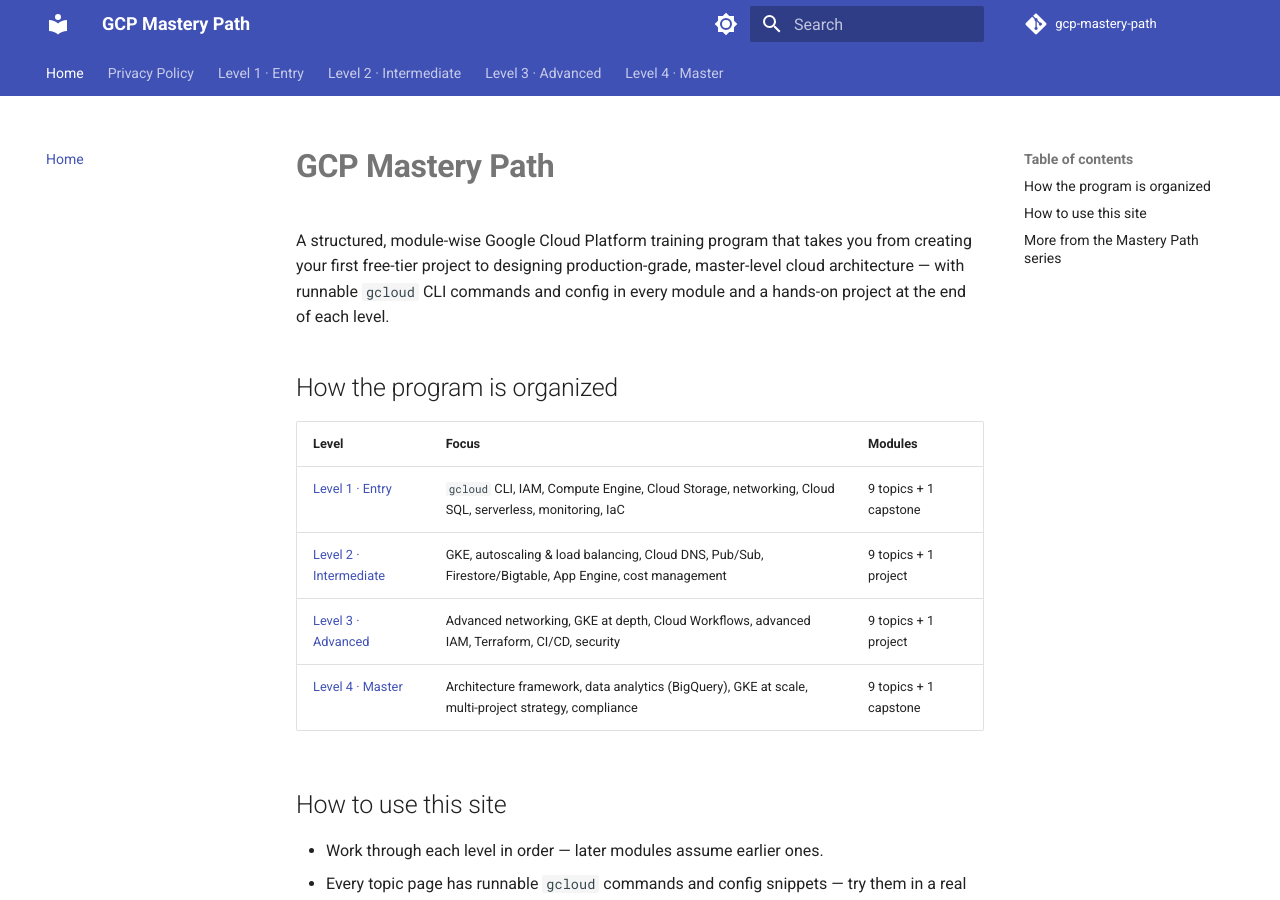
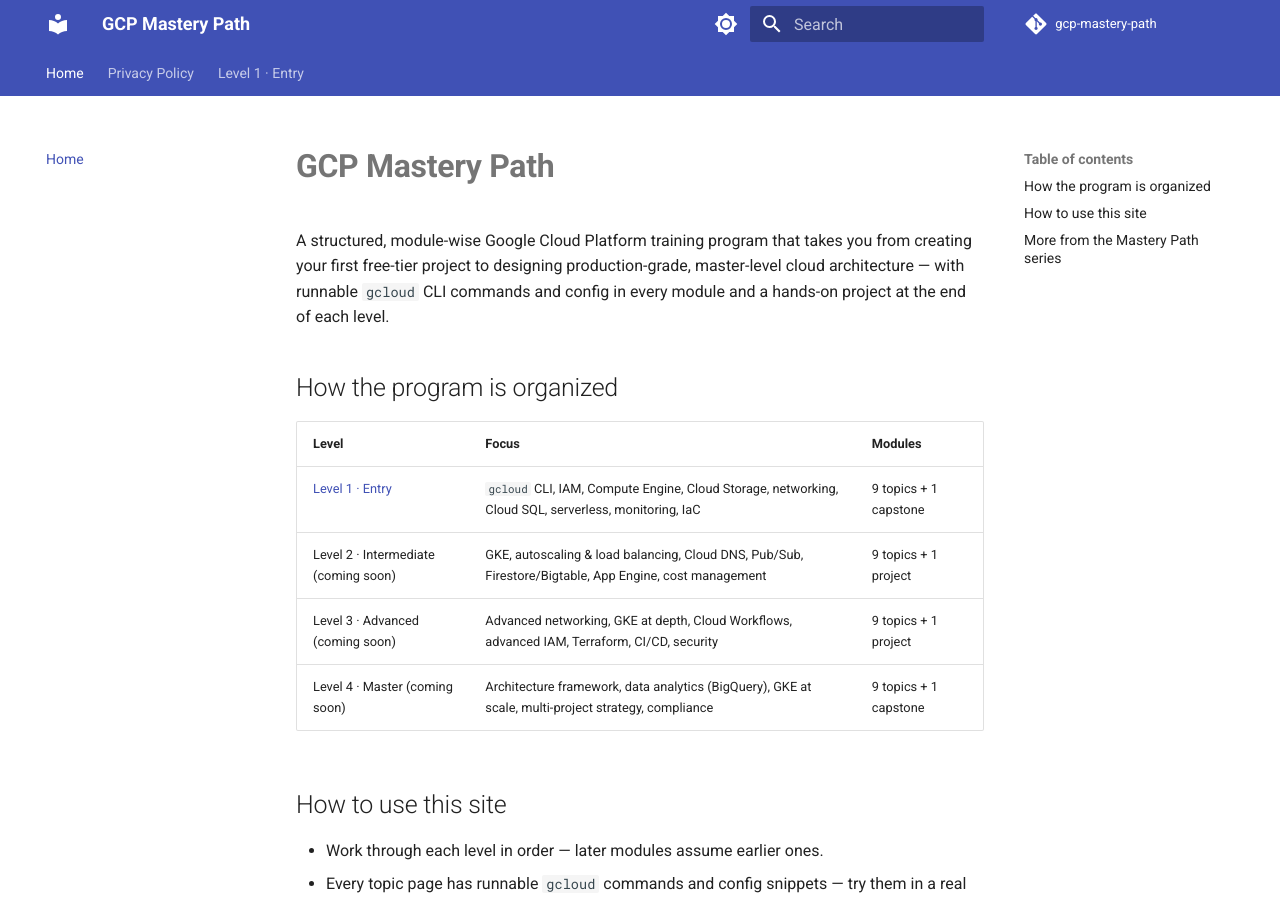
Before and after one commit to SIGILIPELLI/gcp-mastery-path, an MkDocs documentation site: the page built from docs/index.md, in a window 1280 px wide and 900 px high. Built offline with MkDocs 1.6.1 and Material for MkDocs 9.7.7, drawn with Linux system fonts in a browser that asks for light colours; comment, search, counter and statistics services are not loaded; part of the change alters nothing that is shown.

Commit message:
Hide unfinished levels from crawl surface pending content backfill
AdSense flagged the domain for 'Low value content'. Real lessons are
being written level by level; in the meantime this removes only the
still-unwritten levels from nav/sitemap/homepage (files are untouched)
so the site isn't submitting thin content to Google during the
backfill. Re-running this after a level's content is finished
automatically restores it.

Co-Authored-By: Claude Opus 5 <noreply@anthropic.com>

```diff
--- a/docs/index.md
+++ b/docs/index.md
@@ -15,9 +15,9 @@ config in every module and a hands-on project at the end of each level.
 | Level | Focus | Modules |
 |-------|-------|---------|
 | [Level 1 · Entry](level-1/index.md) | `gcloud` CLI, IAM, Compute Engine, Cloud Storage, networking, Cloud SQL, serverless, monitoring, IaC | 9 topics + 1 capstone |
-| [Level 2 · Intermediate](level-2/index.md) | GKE, autoscaling & load balancing, Cloud DNS, Pub/Sub, Firestore/Bigtable, App Engine, cost management | 9 topics + 1 project |
-| [Level 3 · Advanced](level-3/index.md) | Advanced networking, GKE at depth, Cloud Workflows, advanced IAM, Terraform, CI/CD, security | 9 topics + 1 project |
-| [Level 4 · Master](level-4/index.md) | Architecture framework, data analytics (BigQuery), GKE at scale, multi-project strategy, compliance | 9 topics + 1 capstone |
+| Level 2 · Intermediate (coming soon) | GKE, autoscaling & load balancing, Cloud DNS, Pub/Sub, Firestore/Bigtable, App Engine, cost management | 9 topics + 1 project |
+| Level 3 · Advanced (coming soon) | Advanced networking, GKE at depth, Cloud Workflows, advanced IAM, Terraform, CI/CD, security | 9 topics + 1 project |
+| Level 4 · Master (coming soon) | Architecture framework, data analytics (BigQuery), GKE at scale, multi-project strategy, compliance | 9 topics + 1 capstone |
 
 ## How to use this site
 
--- a/mkdocs.yml
+++ b/mkdocs.yml
@@ -62,39 +62,8 @@ nav:
       - "08 · Cloud Monitoring & Logging": level-1/08-monitoring-logging.md
       - "09 · Infrastructure as Code (Terraform on GCP)": level-1/09-terraform-intro.md
       - "10 · Capstone Project": level-1/10-capstone-project.md
-  - "Level 2 · Intermediate":
-      - Overview: level-2/index.md
-      - "01 · Containers on GCP (GKE Basics)": level-2/01-gke-containers.md
-      - "02 · Autoscaling & Load Balancing": level-2/02-autoscaling-load-balancing.md
-      - "03 · Cloud DNS & Domains": level-2/03-cloud-dns.md
-      - "04 · Pub/Sub Messaging": level-2/04-pubsub-messaging.md
-      - "05 · Firestore & Bigtable Deep Dive": level-2/05-firestore-bigtable.md
-      - "06 · App Engine": level-2/06-app-engine.md
-      - "07 · Secret Manager & Config": level-2/07-secret-manager.md
-      - "08 · Cloud CDN & Cloud Armor": level-2/08-cloud-cdn-armor.md
-      - "09 · Cost Management & Billing": level-2/09-cost-management-billing.md
-      - "10 · Project — Scalable Web App": level-2/10-project-scalable-web-app.md
-  - "Level 3 · Advanced":
-      - Overview: level-3/index.md
-      - "01 · Advanced VPC (Peering, Shared VPC, Interconnect)": level-3/01-advanced-vpc.md
-      - "02 · Kubernetes on GCP (GKE Advanced)": level-3/02-gke-advanced.md
-      - "03 · Cloud Workflows & Orchestration": level-3/03-workflows-orchestration.md
-      - "04 · Advanced IAM (Org Policies, Custom Roles)": level-3/04-advanced-iam.md
-      - "05 · Terraform on GCP (Advanced)": level-3/05-terraform-on-gcp.md
-      - "06 · CI/CD (Cloud Build, Artifact Registry)": level-3/06-cicd-cloud-build.md
-      - "07 · Multi-Region & Disaster Recovery": level-3/07-multi-region-disaster-recovery.md
-      - "08 · Advanced Monitoring (Cloud Trace & Profiler)": level-3/08-advanced-monitoring-trace.md
-      - "09 · Security Deep Dive (Security Command Center, VPC Service Controls)": level-3/09-security-deep-dive.md
-      - "10 · Project — Multi-Tier CI/CD Pipeline": level-3/10-project-cicd-pipeline.md
-  - "Level 4 · Master":
-      - Overview: level-4/index.md
-      - "01 · GCP Architecture Framework": level-4/01-architecture-framework.md
-      - "02 · Advanced Serverless (Eventarc at Scale)": level-4/02-advanced-serverless-eventarc.md
-      - "03 · Data Analytics (BigQuery, Dataflow, Dataproc)": level-4/03-data-analytics-bigquery.md
-      - "04 · Kubernetes at Scale (GKE Production Patterns)": level-4/04-gke-at-scale.md
-      - "05 · Multi-Project Strategy (Organizations, Folders)": level-4/05-multi-project-strategy.md
-      - "06 · Cost Optimization at Scale": level-4/06-cost-optimization-at-scale.md
-      - "07 · Advanced Networking (Interconnect, Network Connectivity Center)": level-4/07-advanced-networking.md
-      - "08 · Compliance & Governance (Assured Workloads, Policy Intelligence)": level-4/08-compliance-governance.md
-      - "09 · Chaos Engineering & Resilience Testing": level-4/09-chaos-engineering-resilience.md
-      - "10 · Capstone Project — Production-Grade Cloud Architecture": level-4/10-capstone-project.md
+# --- auto-pruned stub levels (see AdSense low-value-content fix) ---
+exclude_docs: |
+  level-2/*.md
+  level-3/*.md
+  level-4/*.md
```
